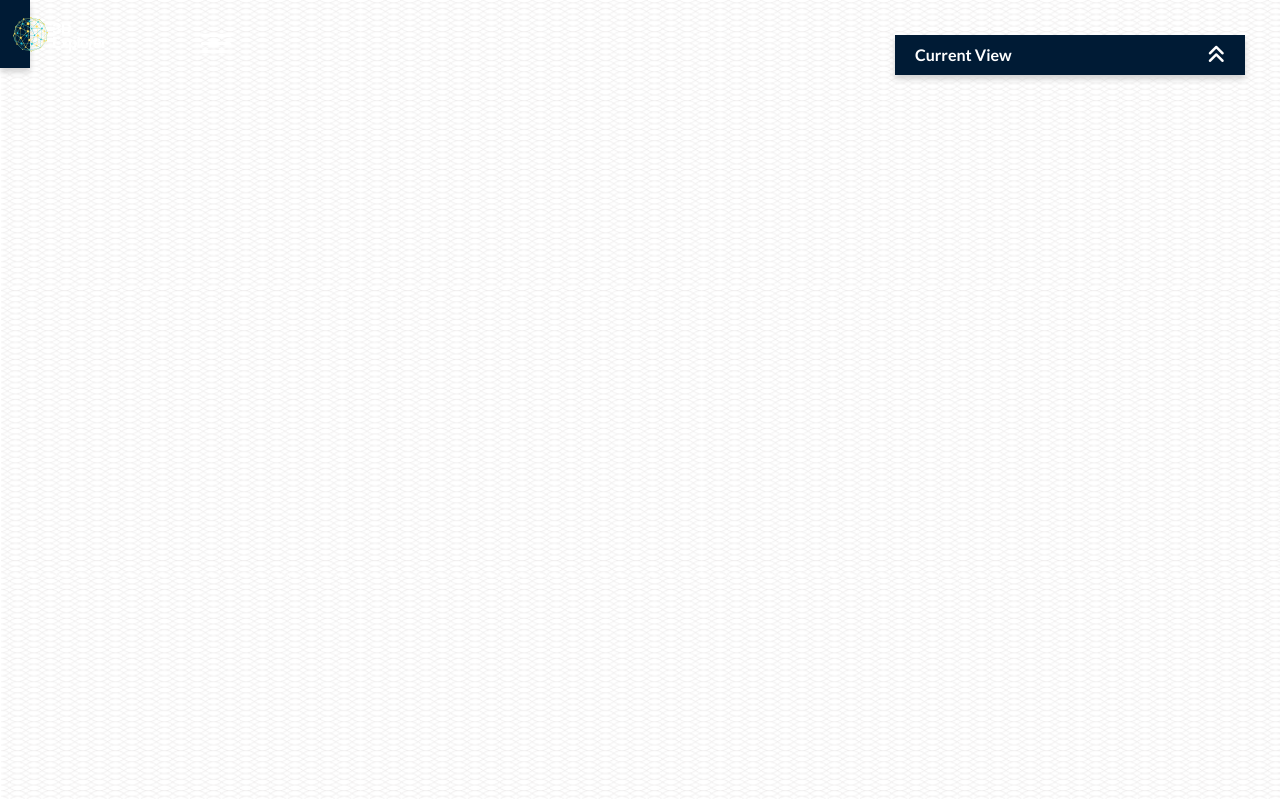
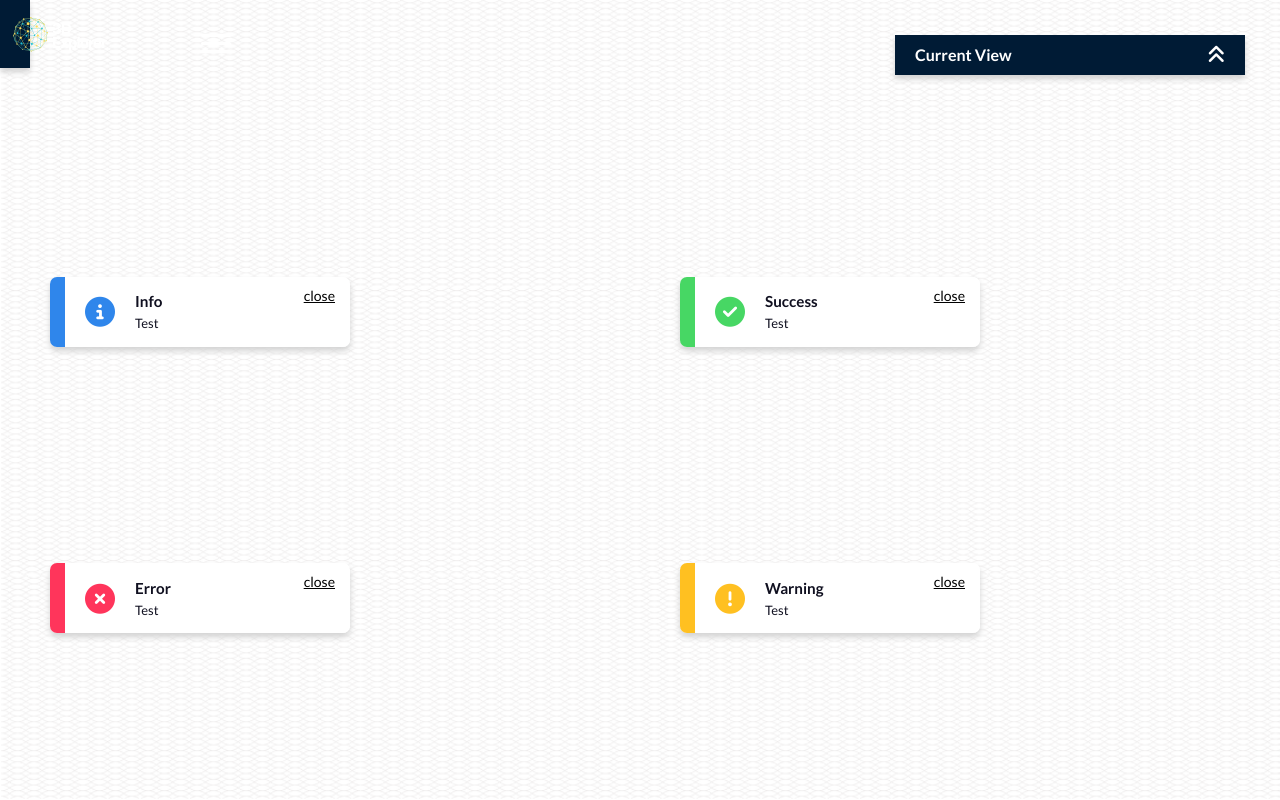
Before and after one commit to Kudadjie/explorer_3D, a Next.js app: page /interactive-viewer in a window 1280 px wide. Built offline with nearby package versions, Linux system fonts and the light colour scheme.

Commit message:
added notification UI

```diff
--- a/src/app/interactive-viewer/page.tsx
+++ b/src/app/interactive-viewer/page.tsx
@@ -6,6 +6,7 @@
 import Acknowledgement from "@/components/Acknowledgement";
 import { useAppStore } from "@/store/useAppStore";
 import { Lato } from "next/font/google";
+import Notification from "@/components/Notification";
 
 const lato = Lato({
   weight: ["100", "300", "400", "700", "900"],
@@ -29,6 +30,58 @@
       <canvas className={styles.canvas} onClick={() => {}}></canvas>
       <MenuBar />
       <Panel />
+      {/* Info */}
+      <Notification
+        icon={
+          <i
+            className="fa-solid fa-circle-info fa-2xl"
+            style={{ color: "#2f86eb" }}
+          ></i>
+        }
+        type="Info"
+        color="rgb(47 134 235)"
+      >
+        <p>Test</p>
+      </Notification>
+      {/* Success */}
+      <Notification
+        icon={
+          <i
+            className="fa-solid fa-circle-check fa-2xl"
+            style={{ color: "#47d764" }}
+          ></i>
+        }
+        type="Success"
+        color="rgb(71 215 100)"
+      >
+        <p>Test</p>
+      </Notification>
+      {/* Error */}
+      <Notification
+        icon={
+          <i
+            className="fa-solid fa-circle-xmark fa-2xl"
+            style={{ color: "#ff355b" }}
+          ></i>
+        }
+        type="Error"
+        color="rgb(255 53 91)"
+      >
+        <p>Test</p>
+      </Notification>
+      {/* Warning */}
+      <Notification
+        icon={
+          <i
+            className="fa-solid fa-circle-exclamation fa-2xl"
+            style={{ color: "#ffc021" }}
+          ></i>
+        }
+        type="Warning"
+        color="rgb(255 192 33)"
+      >
+        <p>Test</p>
+      </Notification>
     </div>
   );
 }
--- /dev/null
+++ b/src/components/Notification.module.scss
@@ -0,0 +1,83 @@
+$border-radius-value: 7px;
+
+.notification {
+  display: flex;
+  width: 300px;
+  height: 70px;
+  margin: 50px;
+  z-index: 5;
+  box-shadow: rgb(210, 210, 210) 0px 4px 6px;
+  border-radius: $border-radius-value;
+
+  .colorBar {
+    width: 5%;
+    border-top-left-radius: $border-radius-value;
+    border-bottom-left-radius: $border-radius-value;
+  }
+  .iconAndText {
+    background-color: white;
+    width: 95%;
+    border-top-right-radius: $border-radius-value;
+    border-bottom-right-radius: $border-radius-value;
+    display: flex;
+
+    .icon {
+      color: #2f86eb;
+      position: relative;
+      top: 26px;
+      margin: 0 20px;
+      font-size: 15px;
+    }
+    .closeBtn {
+      width: 100%;
+      text-align: end;
+      padding: 10px 15px 0 0;
+      font-size: 14px;
+      text-decoration: underline;
+      cursor: pointer;
+
+      &:hover {
+        color: rgb(232 36 36);
+      }
+    }
+  }
+
+  .content {
+    color: rgb(16 16 32);
+    display: flex;
+    flex-direction: column;
+    justify-content: center;
+    gap: 5px;
+    font-size: small;
+  }
+}
+
+.fadeIn {
+  animation: fadeIn 2s 1 alternate ease-in-out;
+  animation-fill-mode: forwards;
+}
+.fadeOut {
+  animation: fadeOut 2s 1 alternate ease-in-out;
+  animation-fill-mode: forwards;
+}
+@keyframes fadeIn {
+  from {
+    opacity: 0;
+  }
+
+  to {
+    opacity: 1;
+    display: initial;
+  }
+}
+
+@keyframes fadeOut {
+  from {
+    opacity: 1;
+  }
+
+  to {
+    opacity: 0;
+    display: none;
+  }
+}
--- /dev/null
+++ b/src/components/Notification.tsx
@@ -0,0 +1,45 @@
+import React from "react";
+import style from "./Notification.module.scss";
+// blue(info) - rgb(47 134 235)
+// red(error) - rgb(255 53 91)
+// yellow(warning) - rgb(255 192 33)
+// green(success) - rgb(71 215 100)
+
+interface NotificationProps {
+  children: React.ReactNode;
+  color:
+    | "rgb(47 134 235)"
+    | "rgb(255 53 91)"
+    | "rgb(255 192 33)"
+    | "rgb(71 215 100)";
+
+  type: "Warning" | "Error" | "Success" | "Info";
+  icon: React.ReactNode;
+}
+const Notification: React.FC<NotificationProps> = ({
+  children,
+  type,
+  color,
+  icon,
+}) => {
+  return (
+    <div className={style.notification}>
+      {/* colorbar */}
+      <div className={style.colorBar} style={{ backgroundColor: color }}></div>
+      {/* Icon and text */}
+      <div className={style.iconAndText}>
+        <div className={style.icon}>{icon}</div>
+
+        <div className={style.content}>
+          {/* heading */}
+          <h3>{type}</h3>
+          {/* content */}
+          <span>{children}</span>
+        </div>
+        <p className={style.closeBtn}>close</p>
+      </div>
+    </div>
+  );
+};
+
+export default Notification;
```
